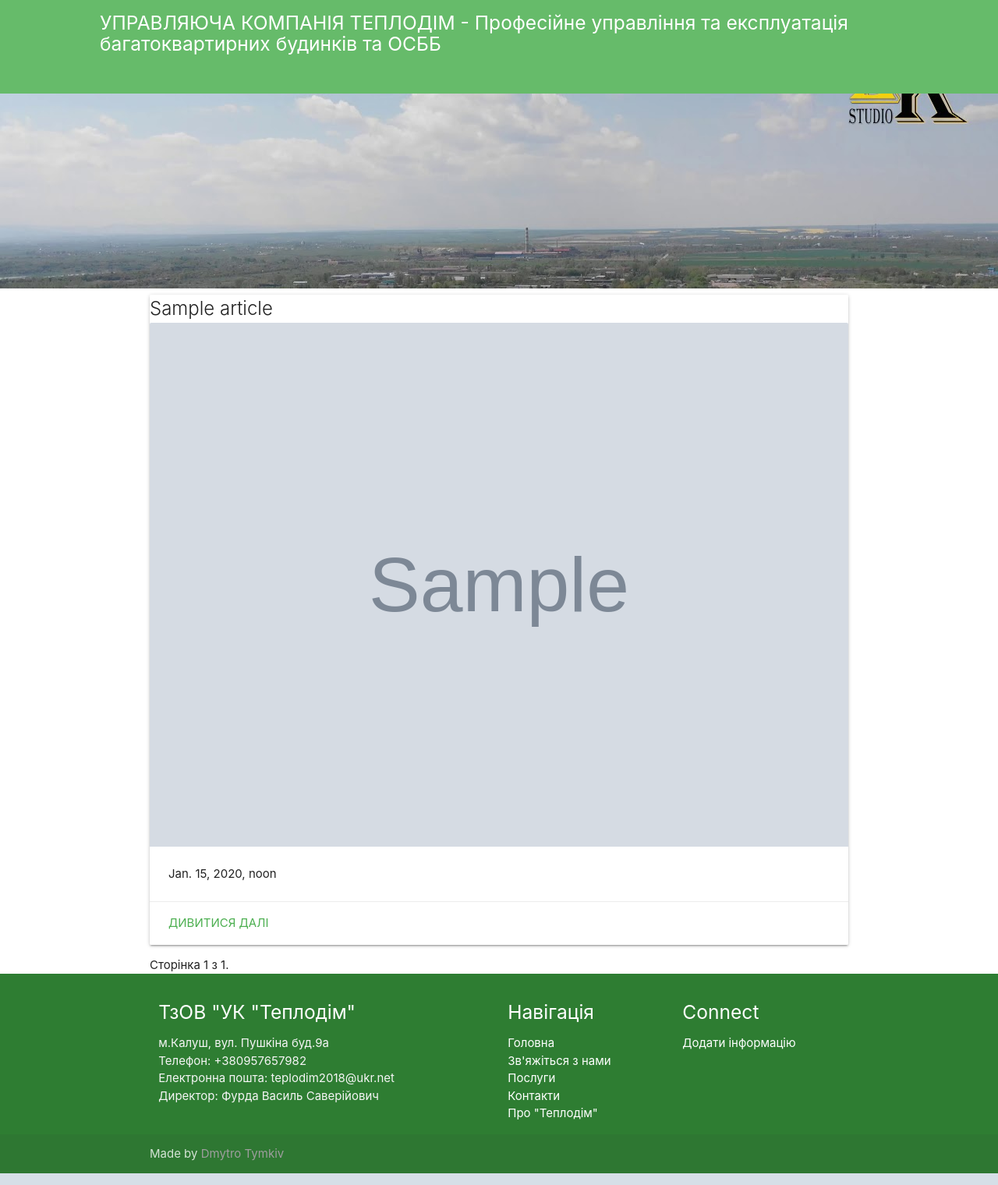
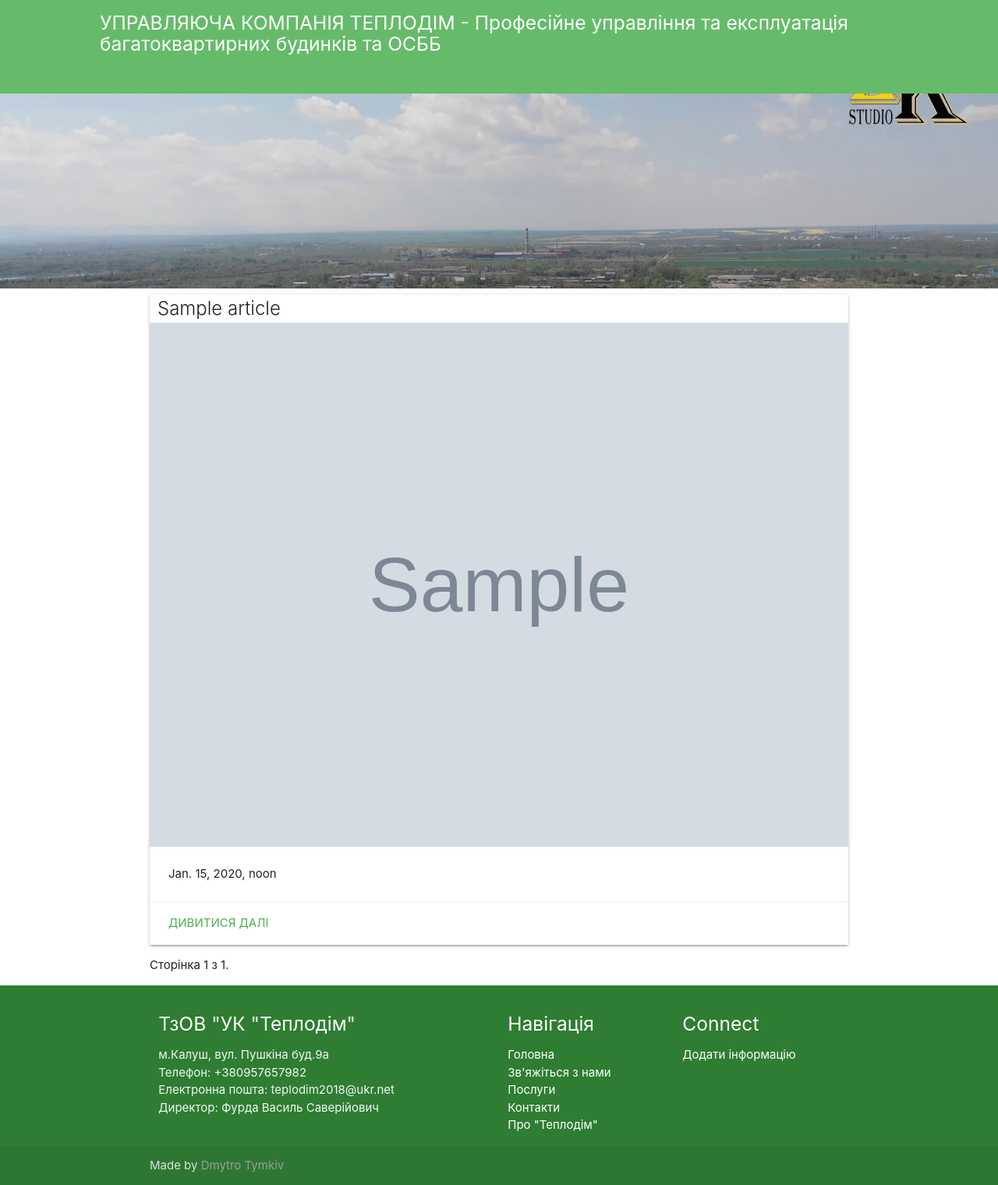
Before and after one commit to Teemmer/teplodim, a Django app: page / in a window 1280 px wide. Shown: the part 64-1584 px from the top of the page at 78% size. Run offline with Django 3.2, Linux system fonts and the light colour scheme; tables that the repository leaves empty hold one stand-in row (values such as "Sample post"); grey boxes marked "Sample" are stand-in pictures; some libraries are stand-ins or nearby versions.

Commit message:
Added paddings to article card and pagination, fixed scroll on contact page

```diff
--- a/teplodim/articles/templates/articles_template.html
+++ b/teplodim/articles/templates/articles_template.html
@@ -35,7 +35,7 @@
     </div>
   </div>
     {% endfor %}
-    <div class="pagination">
+    <div class="pagination" style="margin-bottom: 15px">
     <span class="step-links">
         {% if page_obj.has_previous %}
             <a href="?page={{ page_obj.previous_page_number }}">Попередня</a>
--- a/teplodim/articles/templates/contact_template.html
+++ b/teplodim/articles/templates/contact_template.html
@@ -46,6 +46,7 @@
                 <label for="icon_street">Вулиця</label>
                 <span class="helper-text" data-error="wrong"></span>
             </div>
+            <div class="col m1 hide-on-small-and-down"></div>
             <div class="col s2 hide-on-med-and-up"></div>
             <div class="input-field col s5 m2">
                 <input class="from-20-to-40" id="icon_house" name="house" type="number" class="validate">
--- a/teplodim/static/styles.css
+++ b/teplodim/static/styles.css
@@ -18,6 +18,7 @@
 .from-20-to-40 {
     min-width: 25px !important;
     max-width: 60px !important;
+    overflow: hidden !important;
 }
 
 label {
@@ -85,3 +86,15 @@
 .header-text {
     width: 80%;
 }
+
+.card .card-title {
+    padding-left: 10px;
+}
+
+.sidenav-trigger {
+    margin: 0 !important;
+}
+
+.input-field{
+    overflow: hidden !important;
+}
```
